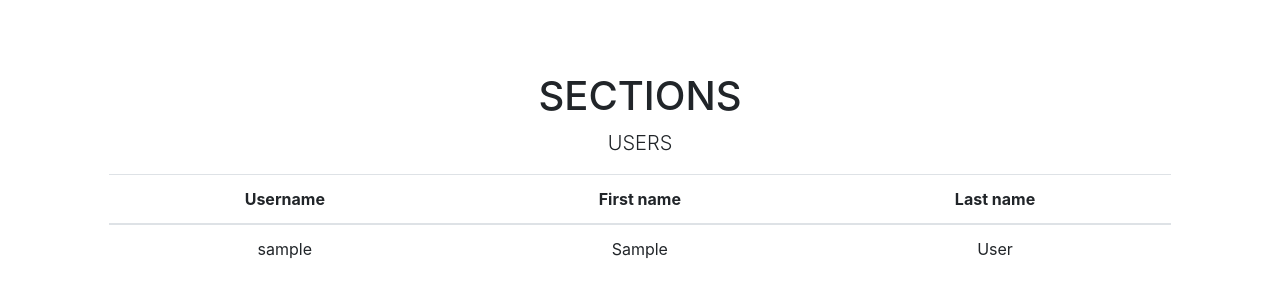
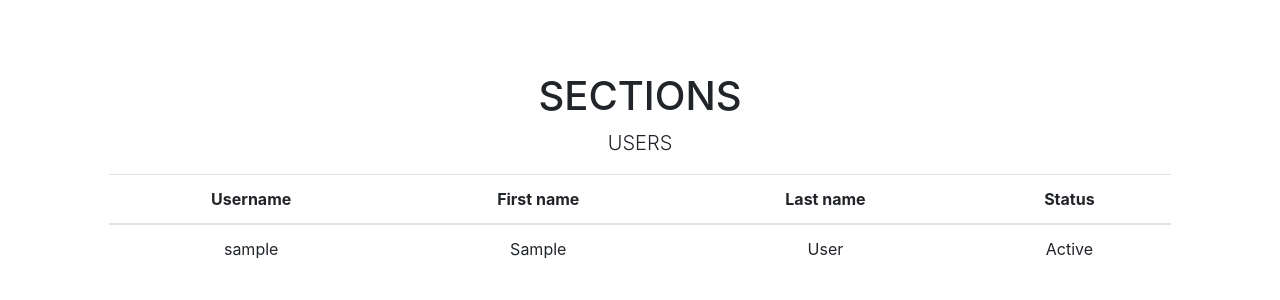
Before and after one commit to pkarasek/crm-pk, a Django app: page /users/ in a window 1280 px wide. Shown: the part 56-356 px from the top of the page. Run offline with Django 3.2, Linux system fonts and the light colour scheme; the visitor is signed in with stand-in values (Sample User, id 1); data comes from the database, SQL or seed files in the repository; some libraries are stand-ins or nearby versions.

Commit message:
Update users.html

```diff
--- a/crms/templates/crms/users.html
+++ b/crms/templates/crms/users.html
@@ -13,6 +13,8 @@
         <th> Username </th>
         <th> First name </th>
         <th> Last name </th>
+       <!-- <th> Group </th> -->
+        <th> Status </th>
       </tr>
     </thead>
     <tbody>
@@ -22,6 +24,14 @@
       <td> {{user.username}} </td>
       <td> {{user.first_name}} </td>
       <td> {{user.last_name}} </td>
+     <!-- <td> {{user.group.name}} </td> -->
+      <td>
+        {% if user.is_active %}
+          Active
+        {% else %}
+          Inactive
+        {% endif %}
+      </td>
     </tr>
 
 
```
